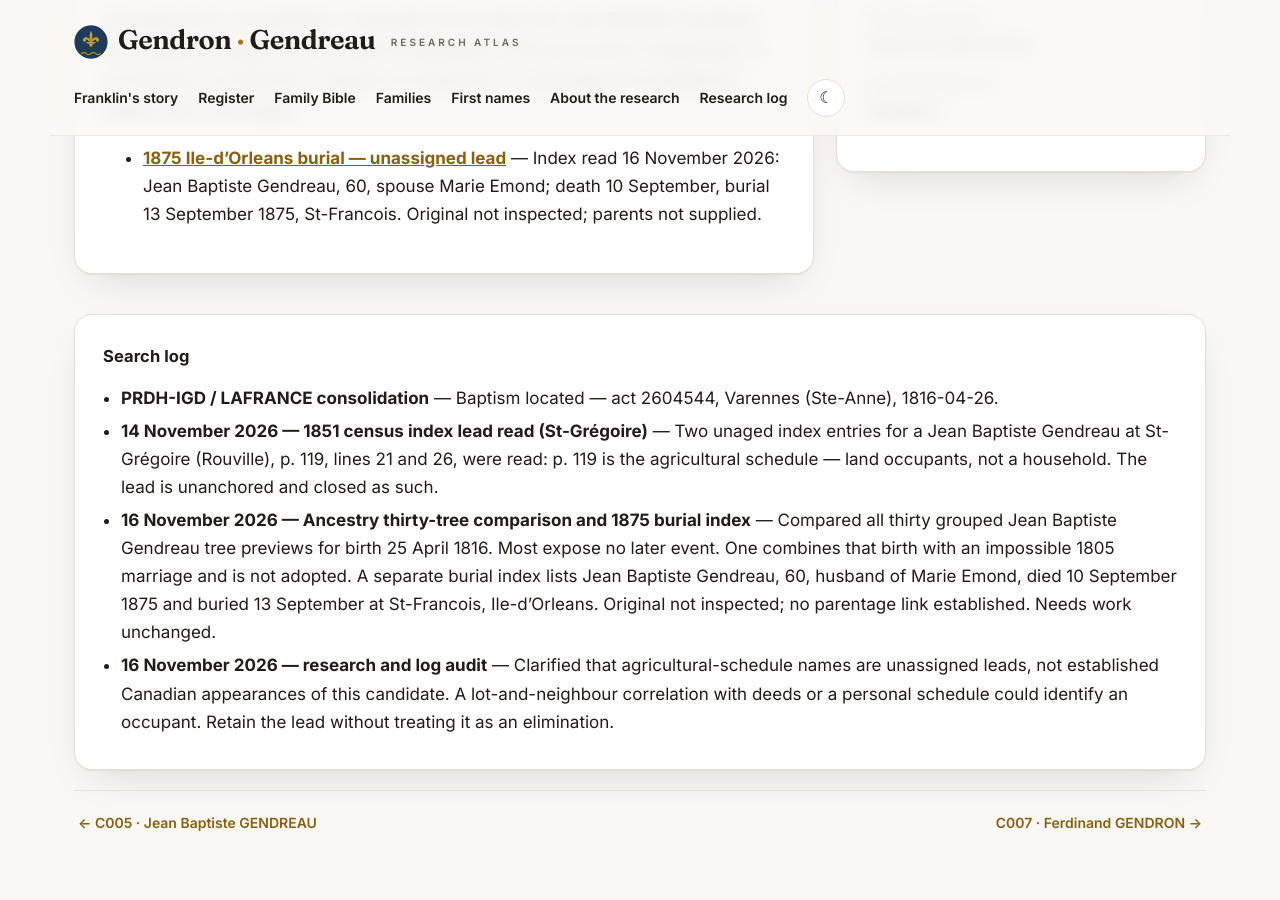
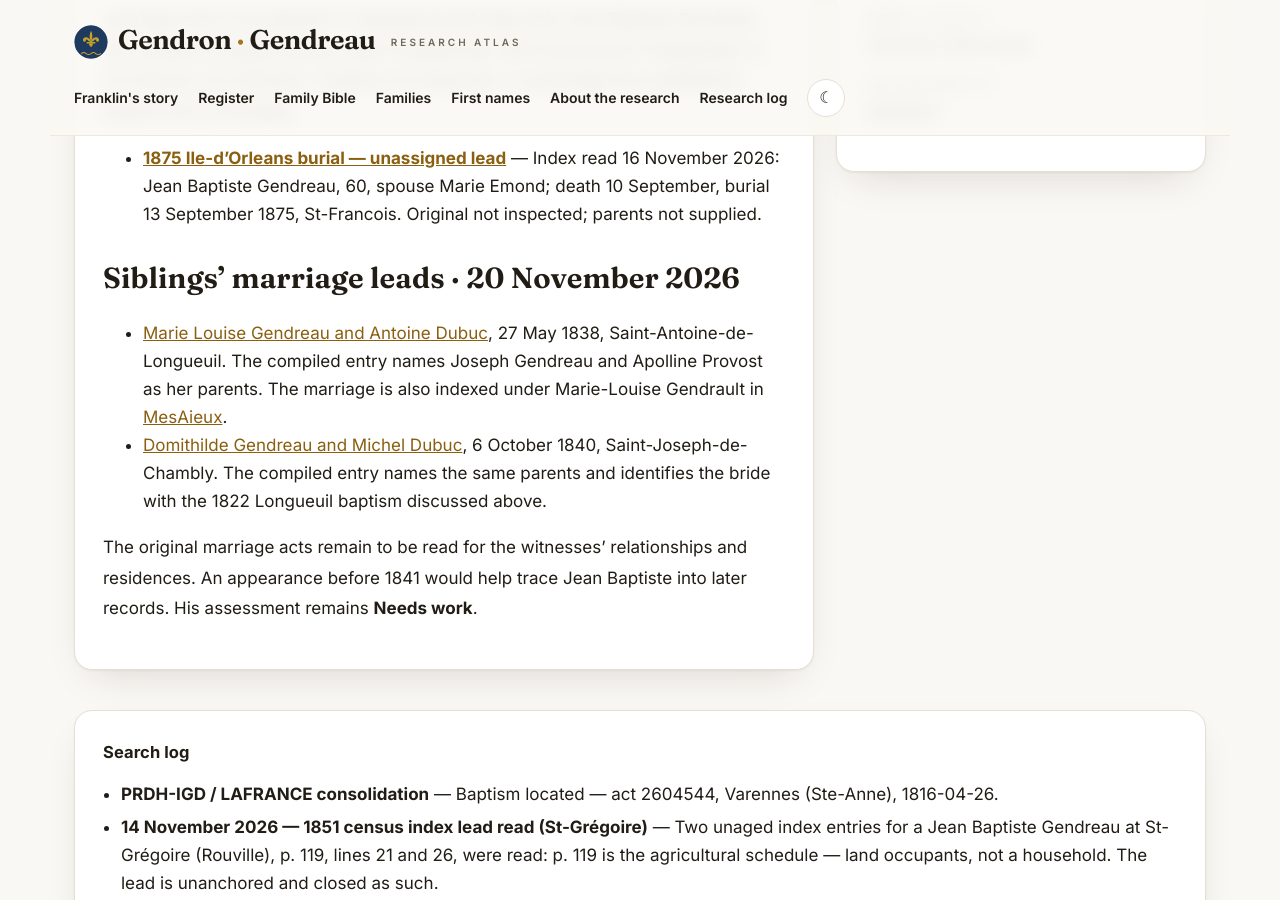
Before and after one commit to vetharmon/gendron-research, a Jekyll site: the page built from _candidates/c006.md, in a window 1280 px wide and 900 px high, scrolled down 1890 px. Built offline with Jekyll 4.4.1, drawn with Linux system fonts in a browser that asks for light colours.

Commit message:
Record two sibling marriage leads for C006

```diff
--- a/_candidates/c006.md
+++ b/_candidates/c006.md
@@ -71,3 +71,10 @@ The published [Saint-Antoine-de-Longueuil baptism index](https://michelpratt.que
 Compared all thirty grouped Jean Baptiste Gendreau tree previews for birth 25 April 1816. Most expose no later event. One combines that birth with an impossible 1805 marriage and is not adopted. A separate burial index lists Jean Baptiste Gendreau, 60, husband of Marie Emond, died 10 September 1875 and buried 13 September at St-Francois, Ile-d’Orleans. Original not inspected; no parentage link established. Needs work unchanged.
 
 - **[1875 Ile-d’Orleans burial — unassigned lead](https://www.ancestry.com/search/collections/1091/records/11198588)** — Index read 16 November 2026: Jean Baptiste Gendreau, 60, spouse Marie Emond; death 10 September, burial 13 September 1875, St-Francois. Original not inspected; parents not supplied.
+
+## Siblings’ marriage leads · 20 November 2026
+
+- [Marie Louise Gendreau and Antoine Dubuc](https://www.nosorigines.qc.ca/GenealogieQuebec.aspx?genealogie=Gendreau_Louise&pid=1684750), 27 May 1838, Saint-Antoine-de-Longueuil. The compiled entry names Joseph Gendreau and Apolline Provost as her parents. The marriage is also indexed under Marie-Louise Gendrault in [MesAieux](https://www.mesaieux.com/genealogy/antoine_dubuc).
+- [Domithilde Gendreau and Michel Dubuc](https://www.nosorigines.qc.ca/GenealogieQuebec.aspx?genealogie=Gendreau_Domithilde&pid=1568087), 6 October 1840, Saint-Joseph-de-Chambly. The compiled entry names the same parents and identifies the bride with the 1822 Longueuil baptism discussed above.
+
+The original marriage acts remain to be read for the witnesses’ relationships and residences. An appearance before 1841 would help trace Jean Baptiste into later records. His assessment remains **Needs work**.
```
